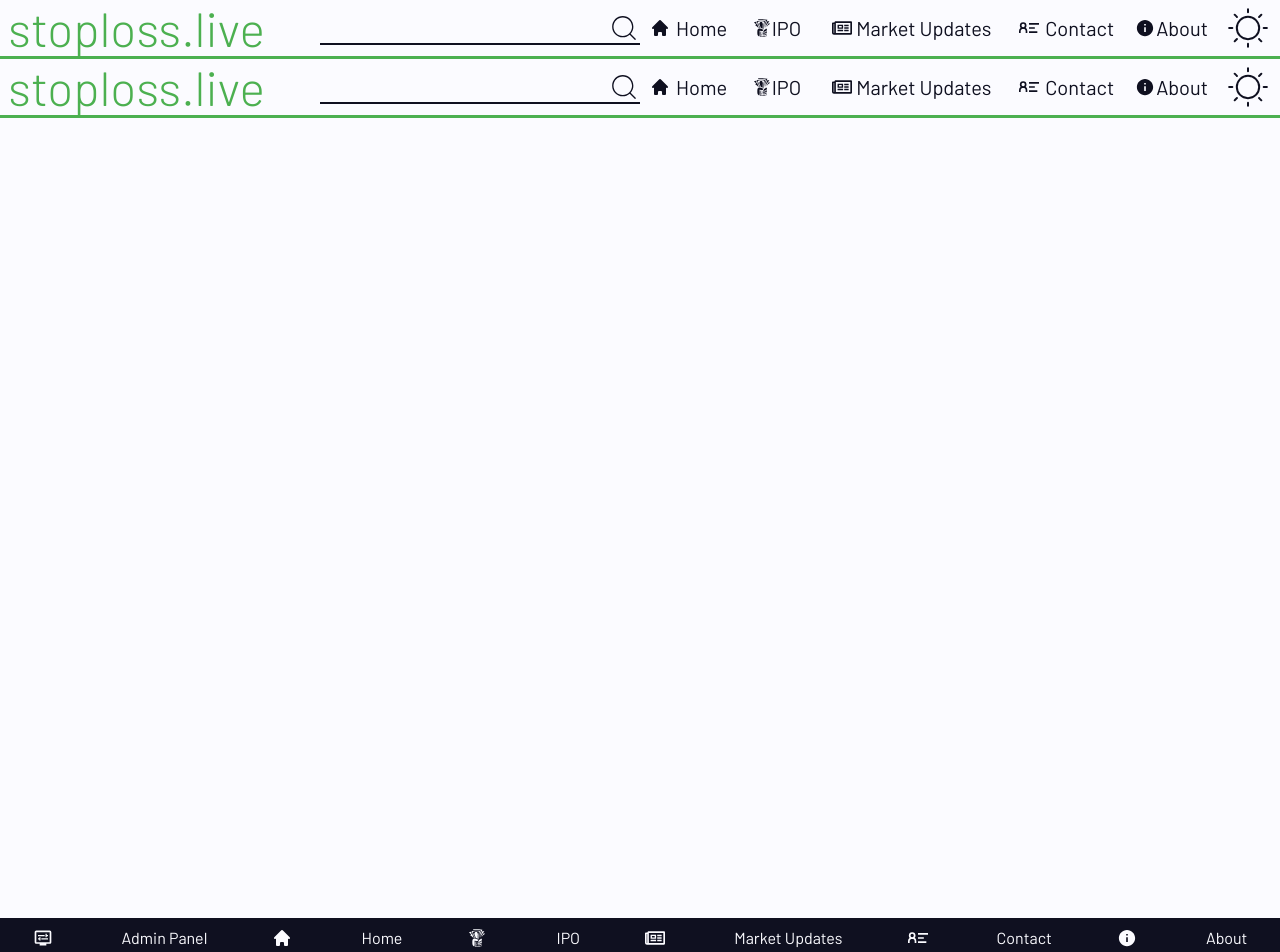
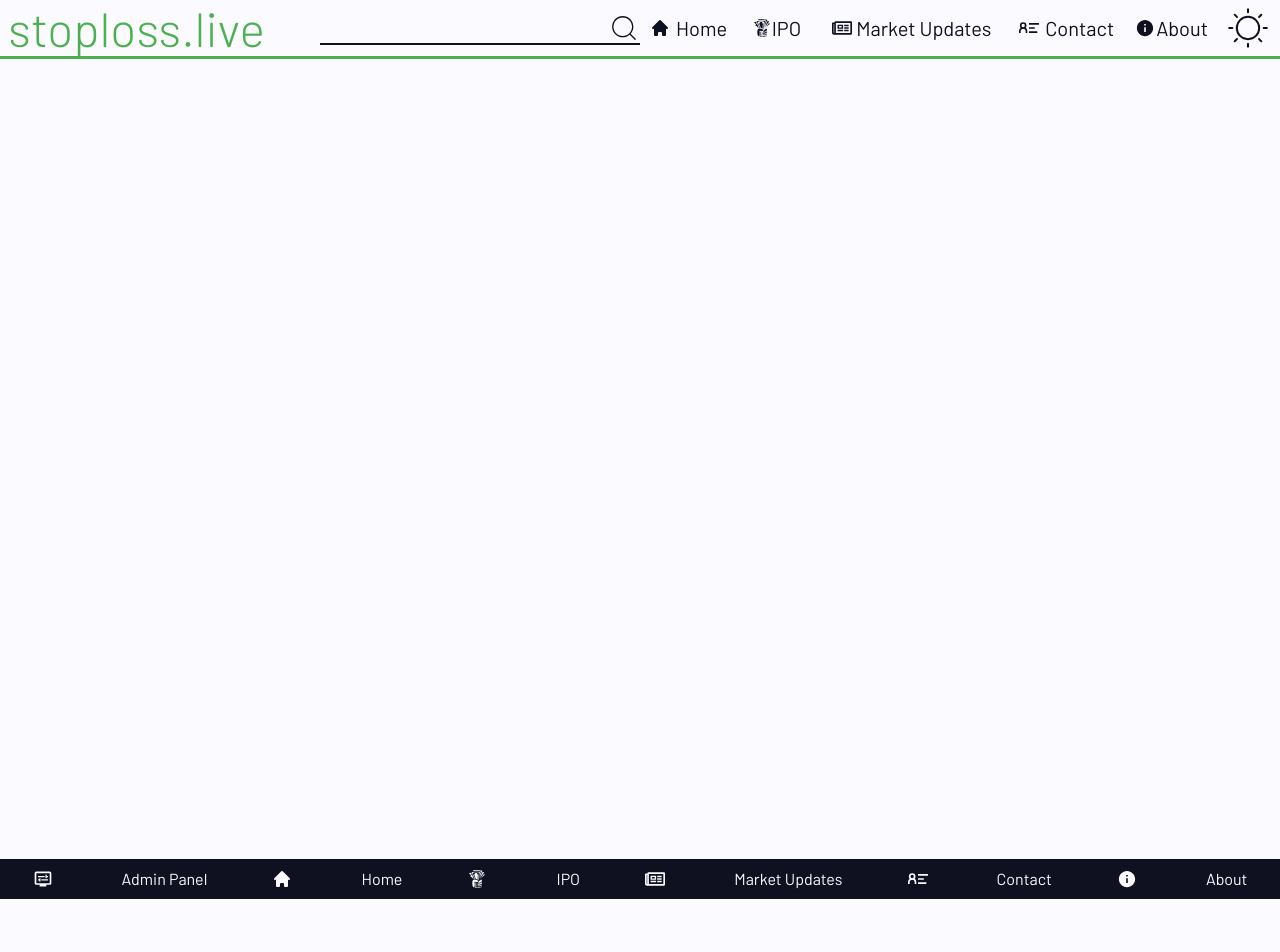
Before and after one commit to MKS1699/stopLoss, a Next.js app: page /pages/home/landingPage/upcomingIPO/1 in a window 1280 px wide. Shown: the top 952 px of the page. After the commit the page ends 899 px from the top, so only its background shows below. Built offline with nearby package versions, Linux system fonts and the light colour scheme.

Commit message:
Fix: Upcoming IPO & LandingPage

```diff
--- a/app/pages/home/landingPage/upcomingIPO/[entry]/page.tsx
+++ b/app/pages/home/landingPage/upcomingIPO/[entry]/page.tsx
@@ -1,4 +1,3 @@
-import { Footer, TitleBar } from "@/app/components";
 import { Main } from "./components";
 import { Metadata } from "next";
 type generateMetadataPropsTypes = {
@@ -39,13 +38,7 @@ export async function generateMetadata({
 }
 
 const page = () => {
-  return (
-    <div className="w-full min-h-screen bg-light dark:bg-bodyDark">
-      <TitleBar />
-      <Main />
-      <Footer />
-    </div>
-  );
+  return <Main />;
 };
 
 export default page;
--- a/app/pages/home/page.tsx
+++ b/app/pages/home/page.tsx
@@ -1,11 +1,7 @@
-import React from "react";
 import LandingPage from "./landingPage/page";
-import { TitleBar } from "@/app/components";
-
 const Home = () => {
   return (
     <div className="w-full min-h-screen bg-light dark:bg-bodyDark">
-      <TitleBar />
       <LandingPage />
     </div>
   );
```
